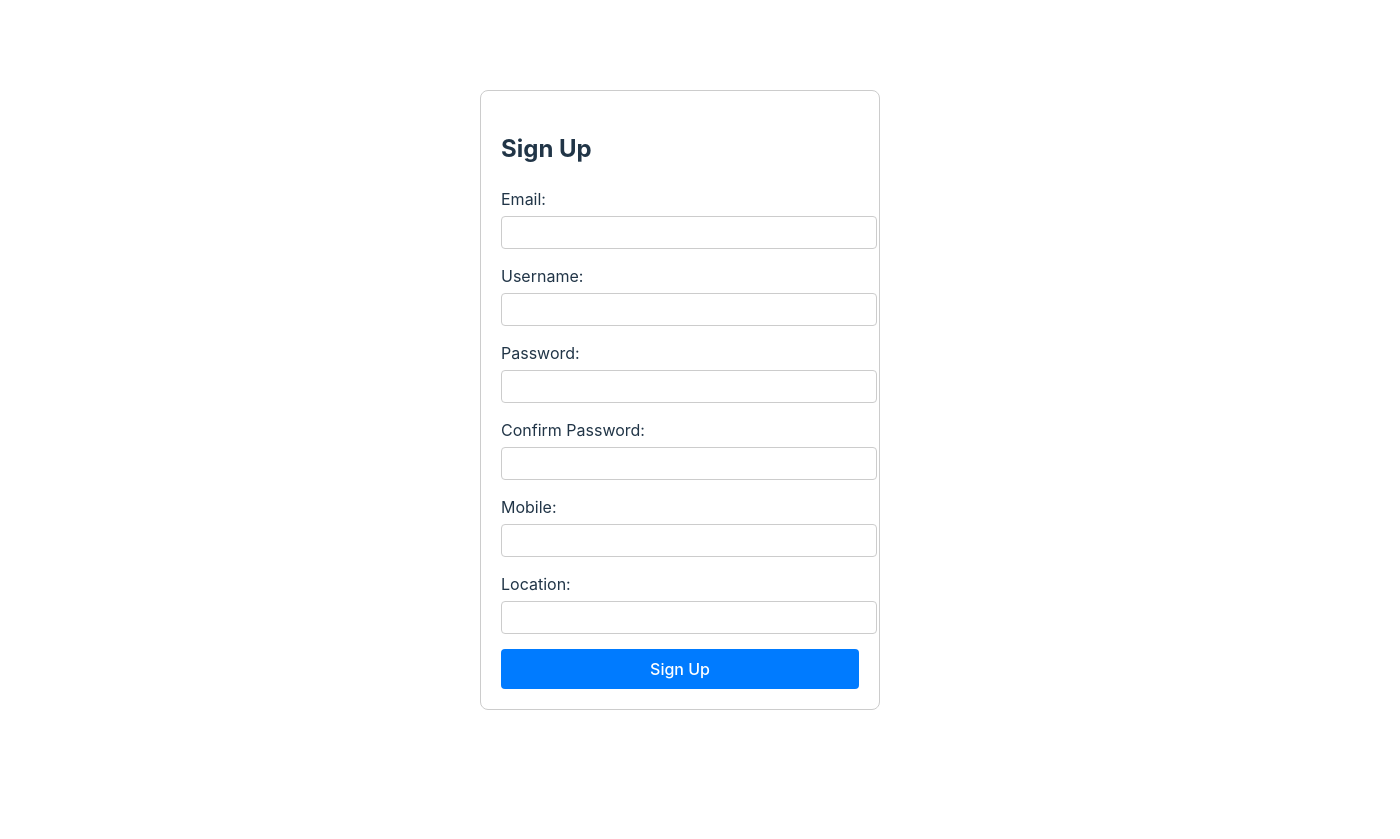
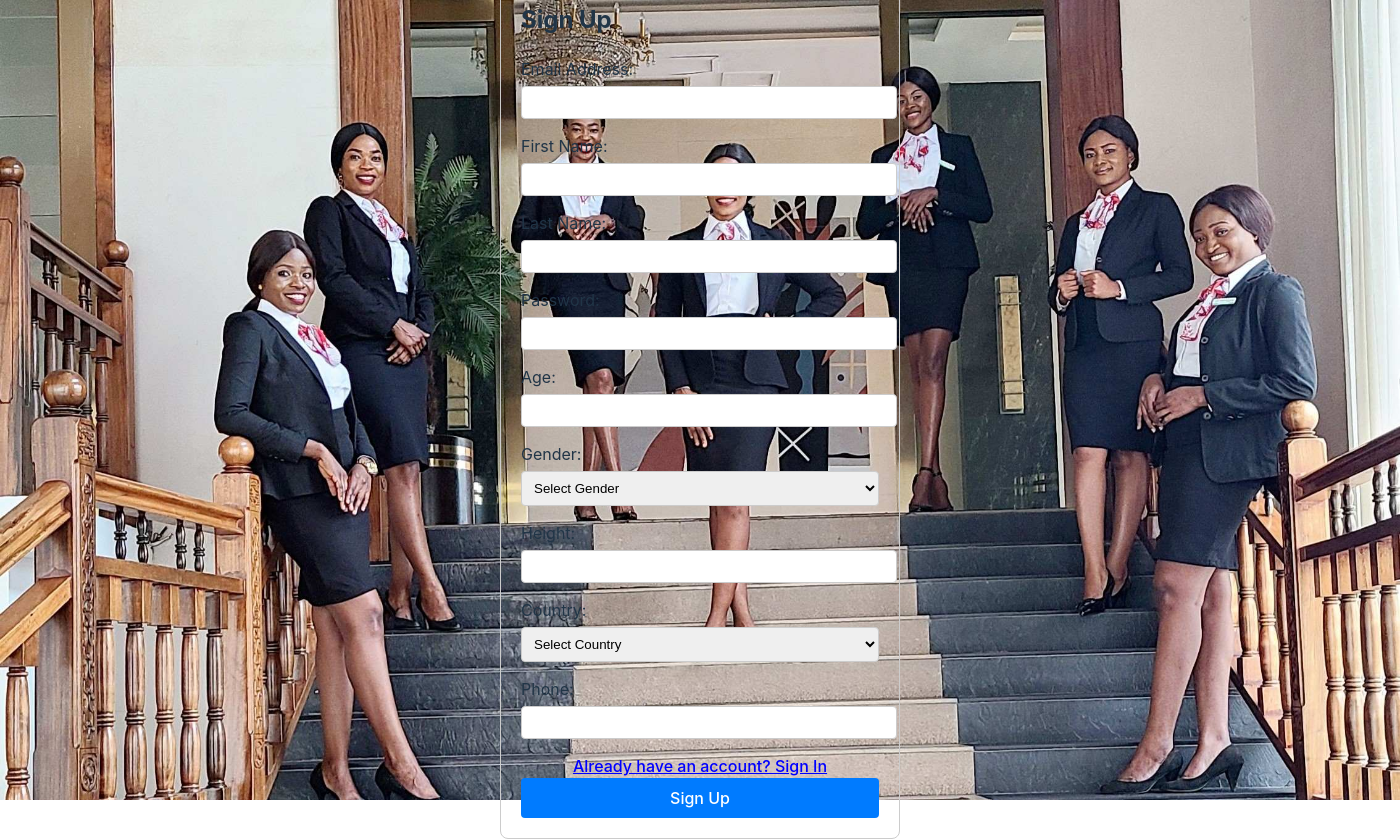
Before and after one commit to bernadettestella/Event_Mate, a React (Vite) app in the folder frontend/: page /Pages/SignUp in a window 1280 px wide. Shown: the whole page, 1400 px wide, since content can reach past the window. Before the commit the page ends 800 px from the top, so only its background shows below. Built offline with nearby package versions, Linux system fonts and the light colour scheme.

Commit message:
sign up form finetuned

```diff
--- a/frontend/src/Pages/SignUp.tsx
+++ b/frontend/src/Pages/SignUp.tsx
@@ -2,13 +2,26 @@
 import { useState } from 'react';
 import axios from 'axios';
 import styled from 'styled-components';
+import backgroundImage from '../assets/background.jpg';
+
+// Styled components for styling
+export const BackgroundSection = styled.div`
+  flex: 1;
+  background-image: url(${backgroundImage});
+  background-size: cover;
+  background-position: center;
+  width: 1400px;
+  height: 100vh;
+  margin: 0;
+  padding: 0;
+`;
 
 const Container = styled.div`
   display: flex;
   justify-content: center;
   align-items: center;
   width: 400px;
-  margin-left: 120%;
+  margin-left: auto;
   margin-right: auto;
   height: 100vh;
 `;
@@ -36,13 +49,21 @@ const Input = styled.input`
   border-radius: 4px;
 `;
 
+const Select = styled.select`
+  width: 100%;
+  padding: 8px;
+  border: 1px solid #ccc;
+  border-radius: 4px;
+`;
+
 const ErrorMessage = styled.p`
   color: red;
   margin-top: 10px;
 `;
 
+// Styled button component
 export const Button = styled.button`
-  padding: 10px 0; /* Adjust padding to cover input width */
+  padding: 10px 0;
   background-color: #007bff;
   color: #fff;
   border: none;
@@ -51,21 +72,36 @@ export const Button = styled.button`
   width: 100%;
 `;
 
+// Link component for redirecting to sign-in page
+const SignInLink = styled.a`
+  display: block;
+  margin-top: 10px;
+  text-align: center;
+  color: blue;
+  text-decoration: underline;
+`;
+
 const SignUpForm = () => {
+  // State for form data and error message
   const [signUpData, setSignUpData] = useState({
     email: '',
-    username: '',
+    firstName: '',
+    lastName: '',
     password: '',
-    confirmPassword: '',
-    mobile: '',
-    location: '',
+    age: '',
+    gender: '',
+    height: '',
+    country: '',
+    phone: '',
   });
   const [message, setMessage] = useState('');
 
-  const handleChange = (e: React.ChangeEvent<HTMLInputElement>) => {
+  // Function to handle input change
+  const handleChange = (e: React.ChangeEvent<HTMLInputElement | HTMLSelectElement>) => {
     setSignUpData({ ...signUpData, [e.target.name]: e.target.value });
   };
 
+  // Function to handle form submission
   const handleSubmit = async (e: React.FormEvent<HTMLFormElement>) => {
     e.preventDefault();
     try {
@@ -78,14 +114,17 @@ const SignUpForm = () => {
     }
   };
 
+  // Form component with input fields and submit button
   return (
+    <BackgroundSection style={{ backgroundImage: `url(${backgroundImage})` }}>
     <Container>
       <FormContainer>
         <h2>Sign Up</h2>
         {message && <ErrorMessage>{message}</ErrorMessage>}
         <form onSubmit={handleSubmit}>
+          {/* Input fields */}
           <FormGroup>
-            <Label htmlFor="email">Email:</Label>
+            <Label htmlFor="email">Email Address:</Label>
             <Input
               type="email"
               id="email"
@@ -96,12 +135,23 @@ const SignUpForm = () => {
             />
           </FormGroup>
           <FormGroup>
-            <Label htmlFor="username">Username:</Label>
+            <Label htmlFor="firstName">First Name:</Label>
             <Input
               type="text"
-              id="username"
-              name="username"
-              value={signUpData.username}
+              id="firstName"
+              name="firstName"
+              value={signUpData.firstName}
+              onChange={handleChange}
+              required
+            />
+          </FormGroup>
+          <FormGroup>
+            <Label htmlFor="lastName">Last Name:</Label>
+            <Input
+              type="text"
+              id="lastName"
+              name="lastName"
+              value={signUpData.lastName}
               onChange={handleChange}
               required
             />
@@ -118,42 +168,74 @@ const SignUpForm = () => {
             />
           </FormGroup>
           <FormGroup>
-            <Label htmlFor="confirmPassword">Confirm Password:</Label>
+            <Label htmlFor="age">Age:</Label>
             <Input
-              type="password"
-              id="confirmPassword"
-              name="confirmPassword"
-              value={signUpData.confirmPassword}
+              type="number"
+              id="age"
+              name="age"
+              value={signUpData.age}
               onChange={handleChange}
               required
             />
           </FormGroup>
           <FormGroup>
-            <Label htmlFor="mobile">Mobile:</Label>
+            <Label htmlFor="gender">Gender:</Label>
+            <Select
+              id="gender"
+              name="gender"
+              value={signUpData.gender}
+              onChange={handleChange}
+              required
+            >
+              <option value="">Select Gender</option>
+              <option value="male">Male</option>
+              <option value="female">Female</option>
+              <option value="other">Other</option>
+            </Select>
+          </FormGroup>
+          <FormGroup>
+            <Label htmlFor="height">Height:</Label>
             <Input
-              type="tel"
-              id="mobile"
-              name="mobile"
-              value={signUpData.mobile}
+              type="text"
+              id="height"
+              name="height"
+              value={signUpData.height}
                 onChange={handleChange}
                 required
               />
             </FormGroup>
             <FormGroup>
-            <Label htmlFor="location">Location:</Label>
+              <Label htmlFor="country">Country:</Label>
+              <Select
+                id="country"
+                name="country"
+                value={signUpData.country}
+                onChange={handleChange}
+                required
+              >
+                <option value="">Select Country</option>
+                {/* Add options for countries */}
+              </Select>
+            </FormGroup>
+            <FormGroup>
+              <Label htmlFor="phone">Phone:</Label>
               <Input
-              type="text"
-              id="location"
-              name="location"
-              value={signUpData.location}
+                type="tel"
+                id="phone"
+                name="phone"
+                value={signUpData.phone}
                 onChange={handleChange}
                 required
               />
             </FormGroup>
+            {/* Sign In link */}
+            <SignInLink href="/signin">Already have an account? Sign In</SignInLink>
+            {/* Submit button */}
             <Button type="submit">Sign Up</Button>
           </form>
         </FormContainer>
       </Container>
+      </BackgroundSection>
     );
   };
 
```
Lines whose indentation alone changed are shown as unchanged.
